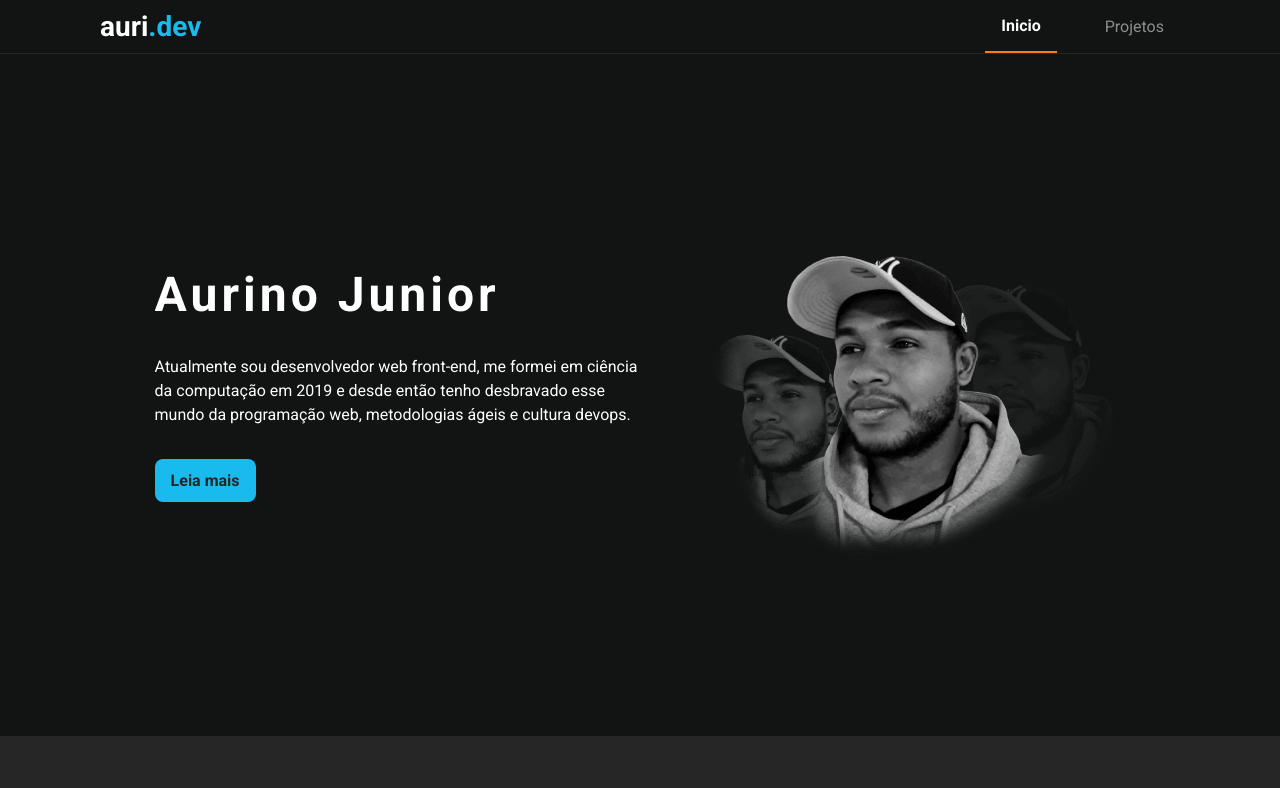
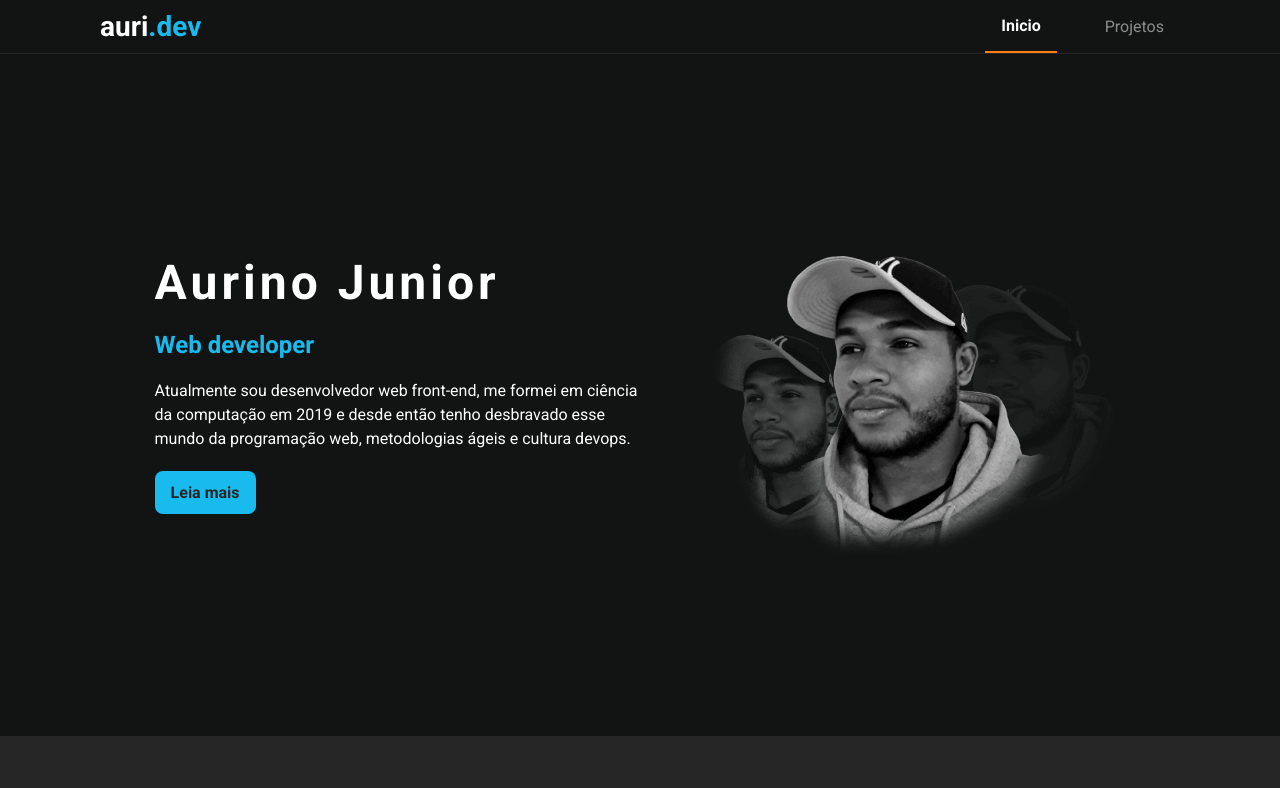
Before and after one commit to AurinoJunior/aurino.dev-v2-old, a Next.js app: page / in a window 1280 px wide. Shown: the top 788 px of the page. Built offline with nearby package versions, Linux system fonts and the light colour scheme.

Commit message:
Add fixed subtitle

```diff
--- a/src/components/Home/Hero/Hero.styles.ts
+++ b/src/components/Home/Hero/Hero.styles.ts
@@ -24,7 +24,7 @@ export const HeroContent = styled.div`
   justify-content: space-between;
 
   margin-top: -3rem;
-  gap: 2rem;
+  gap: 1.25rem;
 
   z-index: 1;
 
@@ -52,3 +52,7 @@ export const HeroDescription = styled.p`
     max-width: 50%;
   }
 `
+
+export const HeroAnimation = styled.h2`
+  color: ${primary};
+`
--- a/src/components/Home/Hero/Hero.tsx
+++ b/src/components/Home/Hero/Hero.tsx
@@ -4,7 +4,7 @@ import { Link } from '../../_ui'
 
 import myImage from '../../../assets/eu.png'
 
-import { HeroBox, HeroContent, HeroTitle } from './Hero.styles'
+import { HeroAnimation, HeroBox, HeroContent, HeroTitle } from './Hero.styles'
 
 interface IHeroProps {
   data: {
@@ -22,13 +22,15 @@ interface IHeroProps {
 }
 
 export const Hero = ({ data }: IHeroProps) => {
-  const { title, description, img, cta } = data
+  const { title, description, img, cta, phraseAnimation } = data
 
+  console.log('teste')
   return (
     <HeroBox>
       <Image src={myImage} alt={img.alt} layout="intrinsic" />
       <HeroContent>
         <HeroTitle>{title}</HeroTitle>
+        <HeroAnimation>{phraseAnimation}</HeroAnimation>
         <p>{description}</p>
         <Link href={cta.link}>{cta.text}</Link>
       </HeroContent>
--- a/src/data/homeContent.json
+++ b/src/data/homeContent.json
@@ -4,7 +4,7 @@
   },
   "hero": {
     "title": "Aurino Junior",
-    "phraseAnimation": "web developer",
+    "phraseAnimation": "Web developer",
     "img": {
       "alt": "Imagem de Aurino Junior em preto e branco utilizando boné e casaco"
     },
```
